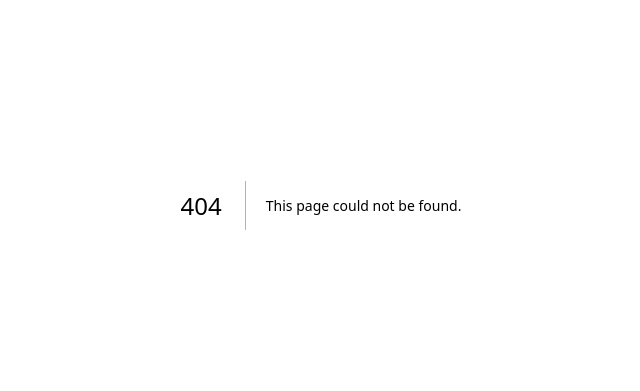
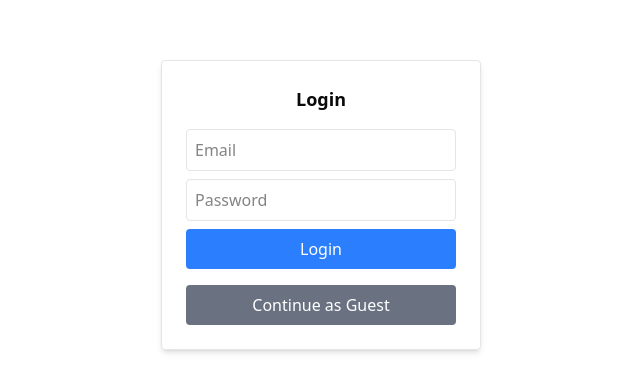
Before and after one commit to codewithjelo/vendora, a Next.js app: page /login in a window 1280 px wide. Before the commit this address had no page. Shown: the part 195-586 px from the top of the page, without its empty margins (319-959 px from the left). Built offline with nearby package versions, Linux system fonts and the light colour scheme.

Commit message:
Create sample login page

```diff
--- /dev/null
+++ b/src/app/login/page.jsx
@@ -0,0 +1,79 @@
+"use client";
+import { useState } from "react";
+import { useRouter, useSearchParams } from "next/navigation";
+
+export default function Login() {
+  const [email, setEmail] = useState("");
+  const [password, setPassword] = useState("");
+  const router = useRouter();
+  const searchParams = useSearchParams();
+  const redirect = searchParams.get("redirect") || "/"; // fallback to home
+
+  const handleLogin = (e) => {
+    e.preventDefault();
+
+    // simple dummy auth
+    if (email === "test@test.com" && password === "123456") {
+      // save user in localStorage
+      localStorage.setItem("user", JSON.stringify({ name: "John" }));
+
+      // set cookie for middleware
+      document.cookie = "token=loggedin; path=/; SameSite=Lax";
+
+      // redirect back or to home
+      router.push(redirect);
+    } else {
+      alert("Invalid credentials");
+    }
+  };
+
+  const handleGuest = () => {
+    localStorage.setItem("user", JSON.stringify({ name: "Guest" }));
+    document.cookie = "token=guest; path=/; SameSite=Lax";
+    router.push(redirect);
+  };
+
+  return (
+    <div className="flex justify-center items-center min-h-screen">
+      <form
+        onSubmit={handleLogin}
+        className="flex flex-col gap-2 p-6 border rounded shadow-md w-80"
+      >
+        <h2 className="text-lg font-bold mb-2 text-center">Login</h2>
+
+        <input
+          type="email"
+          placeholder="Email"
+          value={email}
+          onChange={(e) => setEmail(e.target.value)}
+          className="border p-2 rounded"
+          required
+        />
+        <input
+          type="password"
+          placeholder="Password"
+          value={password}
+          onChange={(e) => setPassword(e.target.value)}
+          className="border p-2 rounded"
+          required
+        />
+
+        <button
+          type="submit"
+          className="bg-blue-500 text-white p-2 rounded hover:bg-blue-600"
+        >
+          Login
+        </button>
+
+        {/* Guest Mode Button */}
+        <button
+          type="button"
+          onClick={handleGuest}
+          className="bg-gray-500 text-white p-2 rounded hover:bg-gray-600 mt-2"
+        >
+          Continue as Guest
+        </button>
+      </form>
+    </div>
+  );
+}
```
